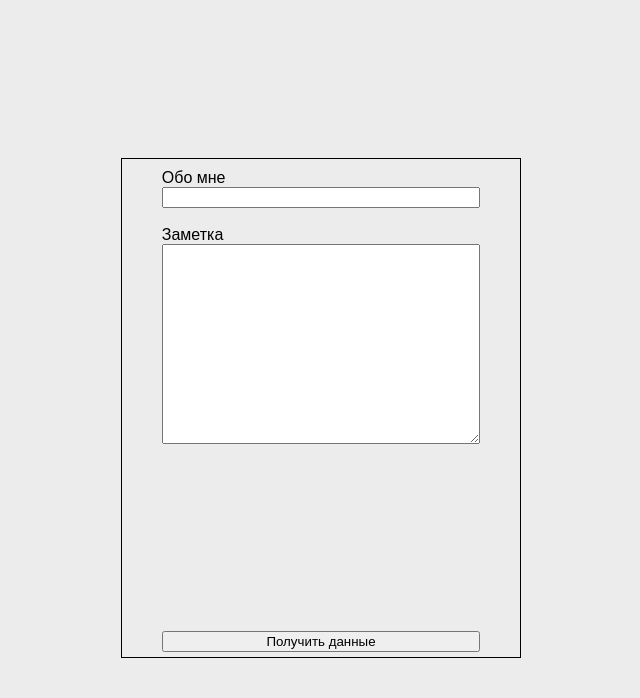
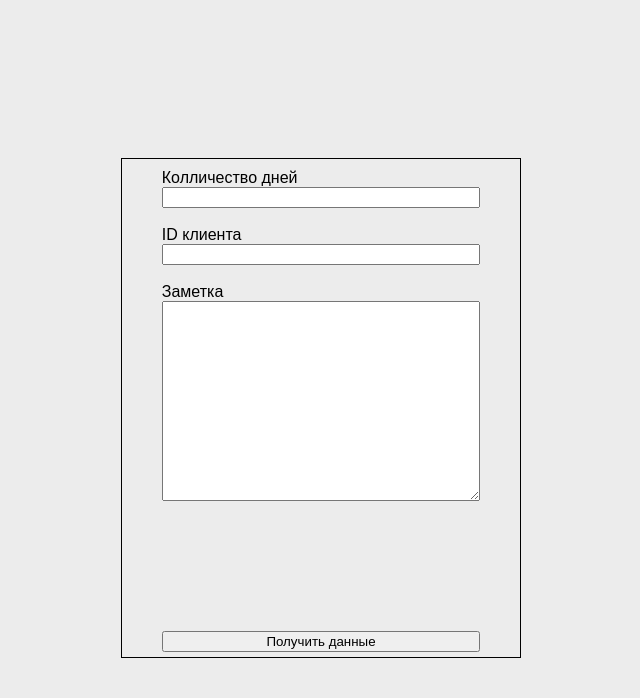
Before and after one commit to rafradio/DjangoORM, a Django app: page / in a window 1280 px wide. Shown: the top 698 px of the page, without its empty margins (327-967 px from the left). Run offline with Django 4.2, Linux system fonts and the light colour scheme.

Commit message:
with client filter

```diff
--- a/models/main/static/main/js/scriptfornew.js
+++ b/models/main/static/main/js/scriptfornew.js
@@ -2,14 +2,16 @@ function SaveToJson() {
     this.buttonJson = document.getElementById("json");
     this.returnButton = document.getElementById("return");
     this.id = document.getElementById("title");
+    this.client = document.getElementById("client");
     // this.initSettings();
 }
 
 SaveToJson.prototype.initSettings = function() {
     this.returnButton.addEventListener('click', () => {
         let number = this.id.value;
+        let cl = this.client.value;
         let newUrl = new URL(window.location.href);
-        let fullPath = new URL("http://" + newUrl.host + '/' + number + '/data');
+        let fullPath = new URL("http://" + newUrl.host + '/' + number + '/' + cl + '/data');
         location.href = fullPath;
     });
 }
--- a/models/main/templates/main/about.html
+++ b/models/main/templates/main/about.html
@@ -5,8 +5,10 @@
     <div class="container">
         <form id="newNote" class="newnote_content" method="POST" action="">
             {% csrf_token %}
-            <label for="title" class="form-field__label">Обо мне</label>
+            <label for="title" class="form-field__label">Колличество дней</label>
             <input id="title" type="text" class="form-field__input" name="title"><br>
+            <label for="client" class="form-field__label">ID клиента</label>
+            <input id="client" type="text" class="form-field__input" name="client"><br>
             <label for="bodyNote" class="form-field__label">Заметка</label>
             <textarea id="bodyNote" class="form-field__textarea" name="body"></textarea>
             <br>
--- a/models/main/urls.py
+++ b/models/main/urls.py
@@ -3,5 +3,5 @@ from . import views
 
 urlpatterns = [
     path('', views.filter, name="index"),
-    path('<int:pk>/data', views.index, name="filter"),
+    path('<int:pk>/<int:cl>/data', views.index, name="filter"),
 ]
--- a/models/main/views.py
+++ b/models/main/views.py
@@ -3,11 +3,12 @@ from django.http import HttpResponse
 from .models import Order
 import datetime
 
-def index(request, pk):
+def index(request, pk, cl):
+    print(f'Наш клиент {cl}')
     startDateTime = datetime.datetime.now()
     timeDiff = datetime.timedelta(days=pk)
     ordersDateTime = startDateTime - timeDiff
-    orders = Order.objects.filter(date_order__gte=ordersDateTime)
+    orders = Order.objects.filter(date_order__gte=ordersDateTime).filter(client_id=cl)
     notes = []
     data = {'orders': orders}
     return render(request, 'main/index.html', data)
```
